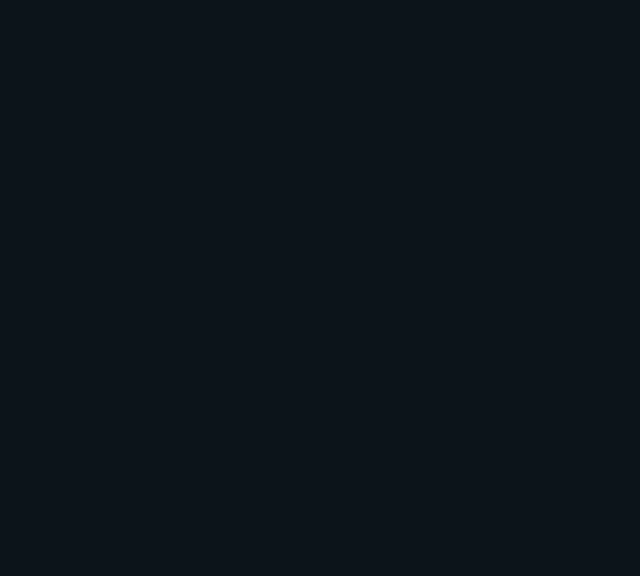
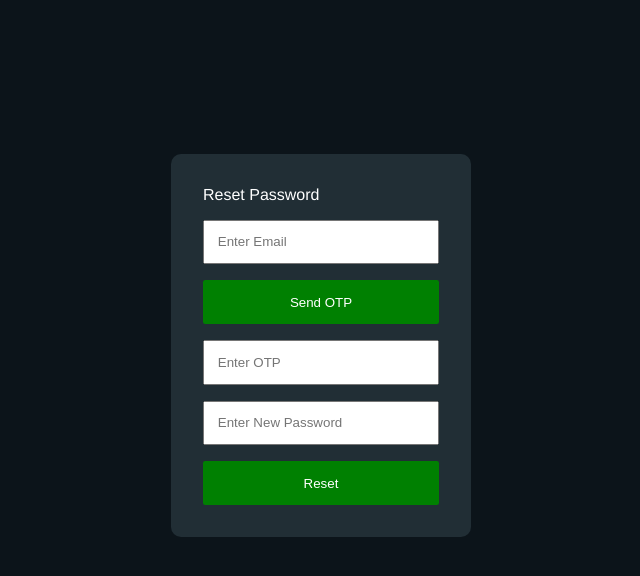
Before and after one commit to AnmolTutejaGitHub/Chat-App, a React (Create React App) app in the folder client/: page /forgetpassword in a window 1280 px wide. Before the commit this address had no page. Shown: the top 576 px of the page, without its empty margins (319-959 px from the left). Built offline with nearby package versions, Linux system fonts and the light colour scheme.

Commit message:
password reset route

```diff
--- a/client/src/Components/App/App.js
+++ b/client/src/Components/App/App.js
@@ -9,6 +9,7 @@ import Login from "../Login/Login";
 import Signup from "../Signup/Signup";
 import OTPValidation from "../OTPValidation/OTPValidation";
 import Main from "../Main/Main";
+import ForgetPassword from "../Login/ForgetPassword";
 
 function App() {
     return (
@@ -22,6 +23,7 @@ function App() {
                     <Route path="/DM/*" element={<DM />} />
                     <Route path="/OTPValidation" element={<OTPValidation />}></Route>
                     <Route path="/main" element={<Main />} />
+                    <Route path="forgetpassword" element={<ForgetPassword />} />
                 </Routes>
             </BrowserRouter>
         </div>
--- /dev/null
+++ b/client/src/Components/Landing/Landing.js
@@ -0,0 +1,6 @@
+function Landing() {
+    return (
+        <div></div>
+    );
+}
+export default Landing;
--- /dev/null
+++ b/client/src/Components/Login/ForgetPassword.js
@@ -0,0 +1,86 @@
+import { useState } from "react";
+import { useNavigate, Link } from 'react-router-dom';
+import axios from 'axios';
+import { ToastContainer, toast } from 'react-toastify';
+import 'react-toastify/dist/ReactToastify.css';
+
+function ForgetPassword() {
+    const [enteredOTP, setEnteredOTP] = useState('');
+    const [generatedotp, setgeneratedotp] = useState('');
+    const [error, setError] = useState('');
+    const navigate = useNavigate();
+    const [password, setPassword] = useState('');
+    const [email, setEmail] = useState('');
+    const notify = (text) => toast.success(text);
+
+    function reset() {
+
+    }
+
+    function generateOTP() {
+        let otp = '';
+        for (let i = 0; i < 4; i++) {
+            const digit = Math.floor(Math.random() * 10);
+            otp += digit.toString();
+        }
+        return otp;
+    }
+
+    async function sendOTP(e) {
+        e.preventDefault();
+        const newOTP = generateOTP();
+        try {
+            await axios.post(`${process.env.REACT_APP_BACKEND_URL}/otp`, { email, otp: newOTP });
+            setError("");
+            setgeneratedotp(newOTP);
+            notify("Otp sent Successfully!");
+        } catch (e) {
+            setError("Error sending OTP");
+        }
+    }
+
+    async function reset(e) {
+        e.preventDefault();
+        setError('');
+
+        if (!email.trim()) return setError('please Enter Email');
+        if (!generatedotp.trim()) return setError('OTP verification failed');
+        if (!enteredOTP.trim()) return setError('Please enter the OTP code');
+        if (!password.trim()) return setError('Please enter a new password');
+        if (enteredOTP.trim() != generatedotp) return setError("OTP doesn't match");
+
+        try {
+            const response = await axios.post(`${process.env.REACT_APP_BACKEND_URL}/resetpassword`, {
+                email,
+                password
+            });
+
+            notify('Password reset successful');
+            setPassword('');
+            setTimeout(() => navigate('/'), 2000);
+        } catch (error) {
+            console.log(error);
+            if (error?.response?.data?.message) setError(error?.response?.data?.message);
+            else if (error?.response?.data?.error) setError(error.response.data.error);
+            else setError('Error resetting password');
+        }
+    }
+
+    return (
+        <div className="forget-password-div">
+            <ToastContainer />
+            <div className='login-div'>
+                <form className='login'>
+                    <p>Reset Password</p>
+                    <input placeholder="Enter Email" className='login-input' onChange={(e) => setEmail(e.target.value)} required></input>
+                    <button className='nav-btn login-btn' onClick={sendOTP}>Send OTP</button>
+                    <input placeholder="Enter OTP" className='login-input' onChange={(e) => setEnteredOTP(e.target.value)}></input>
+                    <input placeholder="Enter New Password" className='login-input' onChange={(e) => setPassword(e.target.value)} ></input>
+                    <button type="submit" className='nav-btn login-btn' onClick={(e) => reset(e)}>Reset</button>
+                    {error && <p className="error">*{error}</p>}
+                </form>
+            </div>
+        </div>
+    );
+}
+export default ForgetPassword;
--- a/client/src/Components/Login/Login.css
+++ b/client/src/Components/Login/Login.css
@@ -35,3 +35,13 @@
 .login-link {
     color: green;
 }
+
+.forget-pass {
+    cursor: pointer;
+}
+
+.forget-password-div {
+    display: flex;
+    justify-content: center;
+    align-items: center;
+}
--- a/client/src/Components/Login/Login.js
+++ b/client/src/Components/Login/Login.js
@@ -22,7 +22,7 @@ function Login() {
 
             if (response.status === 200) {
                 const token = response.data.token;
-                console.log(token);
+                //console.log(token);
                 //localStorage.setItem('token', token);
                 setUser(EnteredUser);
                 //navigate('/home');
@@ -41,6 +41,7 @@ function Login() {
                 <input placeholder="Enter Username" onChange={(e) => { setEnteredUser(e.target.value) }} className='login-input' required></input>
                 <input placeholder="Enter Email" onChange={(e) => { setEnteredEmail(e.target.value) }} className='login-input' required></input>
                 <input placeholder="Enter Password" onChange={(e) => { setEnteredPassword(e.target.value) }} className='login-input' required></input>
+                <div className='login-link forget-pass'><Link to="/forgetpassword" className='login-link'>Forget Password?</Link></div>
                 <p>Don't have an Account ? <span><Link to="/signup" className='login-link'>Signup</Link></span></p>
                 <button type="submit" className='nav-btn login-btn'>Login</button>
                 {Error && <p className='error'>*{Error}</p>}
```
Also changed, not shown: client/src/Components/Landing/Landing.css (added), 1 other file (tests, documents, lock files or other folders).
